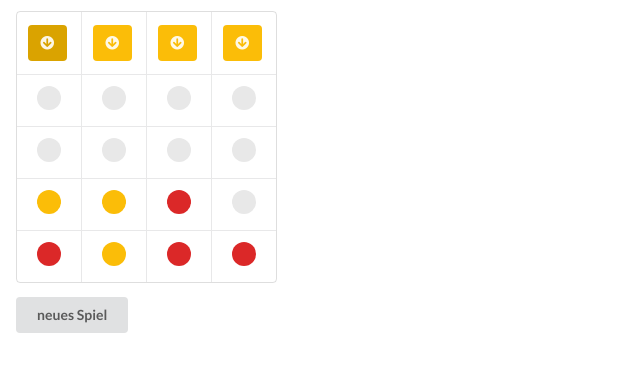
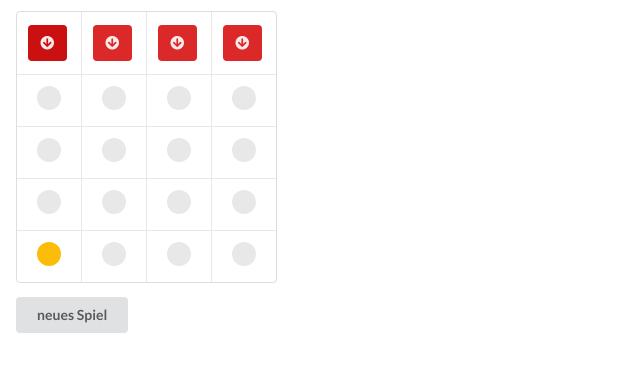
Before and after one commit to naltatis/4-gewinnt, a plain HTML site: page index.html in a window 1280 px wide. Both pictures are taken after a click on the button 47 px from the left and 94 px from the top of the page. Shown: the part 51-422 px from the top of the page, without its empty margins (0-640 px from the left). Drawn offline with nearby package versions, Linux system fonts and the light colour scheme.

Commit message:
unterschiedliche farben einwerfen

```diff
--- a/game.js
+++ b/game.js
@@ -1,11 +1,18 @@
 /* global base */
 
-function insertChip(row) {
-  //base.setColor(2, 1, 'red');
-  alert("Chip eingeworfen");
+var aktuelleFarbe = 'yellow';
+
+function einwerfen(spalte) {
+  base.setColor(spalte, 3, aktuelleFarbe);
+  spielerWechseln();
 }
 
-function resetCells() {
+function spielerWechseln() {
+  aktuelleFarbe = aktuelleFarbe == 'yellow' ? 'red' : 'yellow';
+  base.setControlColor(aktuelleFarbe);
+}
+
+function chipsLoeschen() {
   for(var x = 0; x <= 3; x++) {
     for(var y = 0; y <= 3; y++) {
       base.removeColor(x, y);
@@ -13,7 +20,7 @@ function resetCells() {
   }
 }
 
-function newGame() {
-  resetCells()
-  base.setControlColor('red');
+function neuesSpiel() {
+  chipsLoeschen()
+  base.setControlColor(aktuelleFarbe);
 }
--- a/index.html
+++ b/index.html
@@ -13,22 +13,22 @@
       <thead id="buttons" class="center aligned">
         <tr>
           <th>
-            <button class="ui yellow icon button" onclick="insertChip(0)">
+            <button class="ui yellow icon button" onclick="einwerfen(0)">
               <i class="arrow circle down icon"></i>
             </button>
           </th>
           <th>
-            <button class="ui yellow icon button" onclick="insertChip(1)">
+            <button class="ui yellow icon button" onclick="einwerfen(1)">
               <i class="arrow circle down icon"></i>
             </button>
           </th>
           <th>
-            <button class="ui yellow icon button" onclick="insertChip(2)">
+            <button class="ui yellow icon button" onclick="einwerfen(2)">
               <i class="arrow circle down icon"></i>
             </button>
           </th>
           <th>
-            <button class="ui yellow icon button" onclick="insertChip(3)">
+            <button class="ui yellow icon button" onclick="einwerfen(3)">
               <i class="arrow circle down icon"></i>
             </button>
           </th>
@@ -48,19 +48,19 @@
           <td><span class="ui circular label"></span></td>
         </tr>
         <tr>
-          <td><span class="ui circular label yellow"></span></td>
-          <td><span class="ui circular label yellow"></span></td>
-          <td><span class="ui circular label red"></span></td>
+          <td><span class="ui circular label"></span></td>
+          <td><span class="ui circular label"></span></td>
+          <td><span class="ui circular label"></span></td>
           <td><span class="ui circular label"></span></td>
         </tr>
         <tr>
-          <td><span class="ui circular label red"></span></td>
-          <td><span class="ui circular label yellow"></span></td>
-          <td><span class="ui circular label red"></span></td>
-          <td><span class="ui circular label red"></span></td>
+          <td><span class="ui circular label"></span></td>
+          <td><span class="ui circular label"></span></td>
+          <td><span class="ui circular label"></span></td>
+          <td><span class="ui circular label"></span></td>
         </tr>
       </tbody>
     </table>
-    <button onclick="newGame()" class="ui button">neues Spiel</button>
+    <button onclick="neuesSpiel()" class="ui button">neues Spiel</button>
   </body>
 </html>
```
